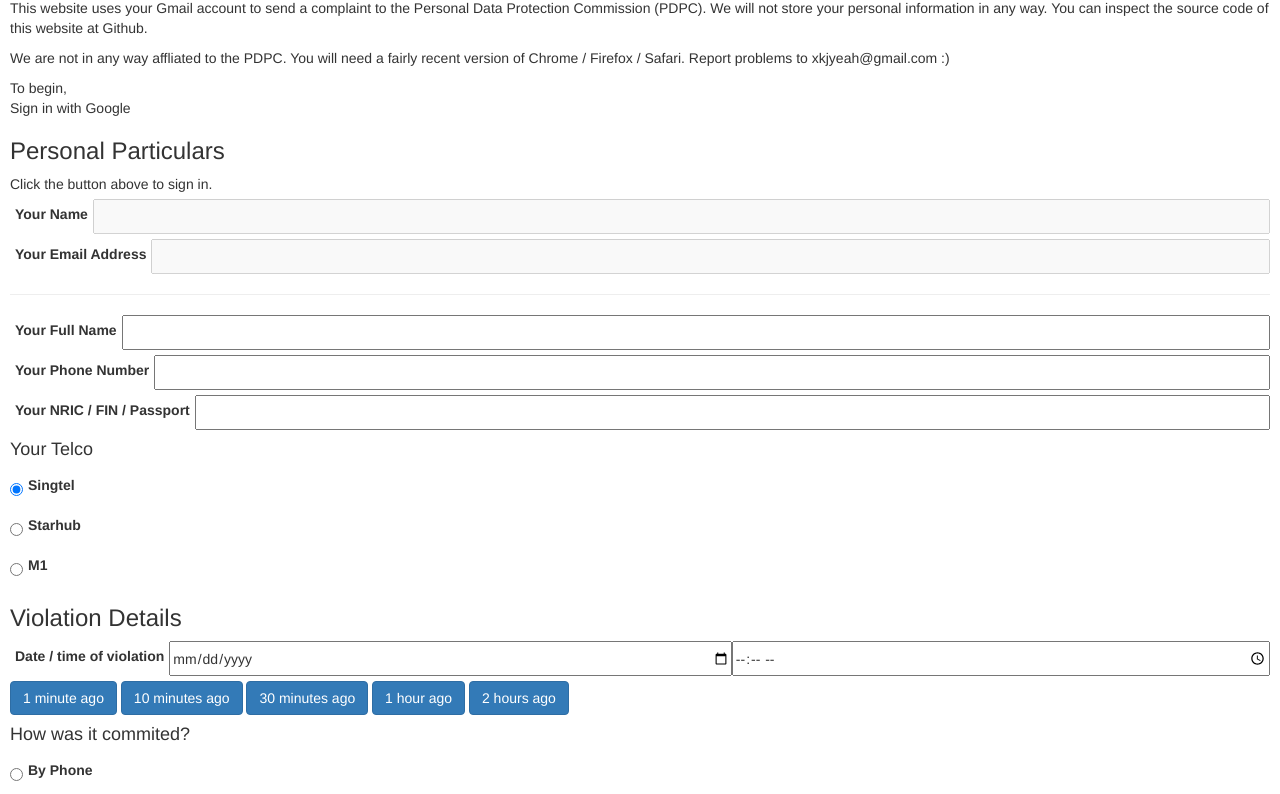
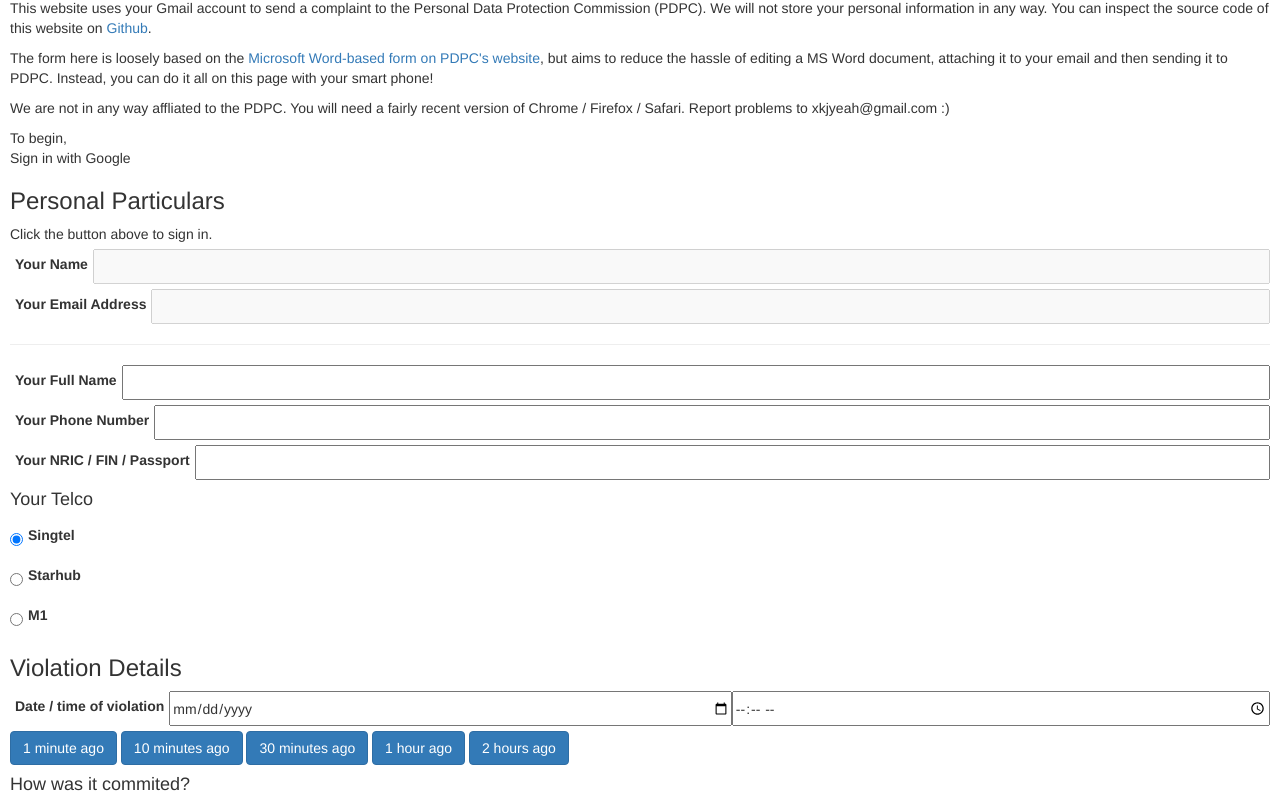
Before and after one commit to xkjyeah/dncviolation, a plain HTML site: page index.html in a window 1280 px wide. Shown: the part 82-876 px from the top of the page. Drawn offline with nearby package versions, Linux system fonts and the light colour scheme.

Commit message:
Source code inspection, attribute PDPC

```diff
--- a/index.html
+++ b/index.html
@@ -41,7 +41,13 @@
         This website uses your Gmail account to send a complaint to the
         Personal Data Protection Commission (PDPC).
         We will not store your personal information in any way.
-        You can inspect the source code of this website at Github.
+        You can inspect the source code of this website on <a href="https://github.com/xkjyeah/dncviolation">Github</a>.
+        </p>
+
+        <p>
+        The form here is loosely based on the <a href="https://www.pdpc.gov.sg/individuals/complaints-and-reviews/lodge-a-complaint-about-a-do-not-call-(dnc)-registry-offence/dnc-complaint-form">Microsoft Word-based form on PDPC's website</a>, but aims to reduce the hassle of
+        editing a MS Word document, attaching it to your email and then sending it to PDPC.
+        Instead, you can do it all on this page with your smart phone!
         </p>
 
         <p>We are not in any way affliated to the PDPC. You will need a fairly recent version of Chrome / Firefox / Safari. Report problems to xkjyeah@gmail.com :)</p>
```
